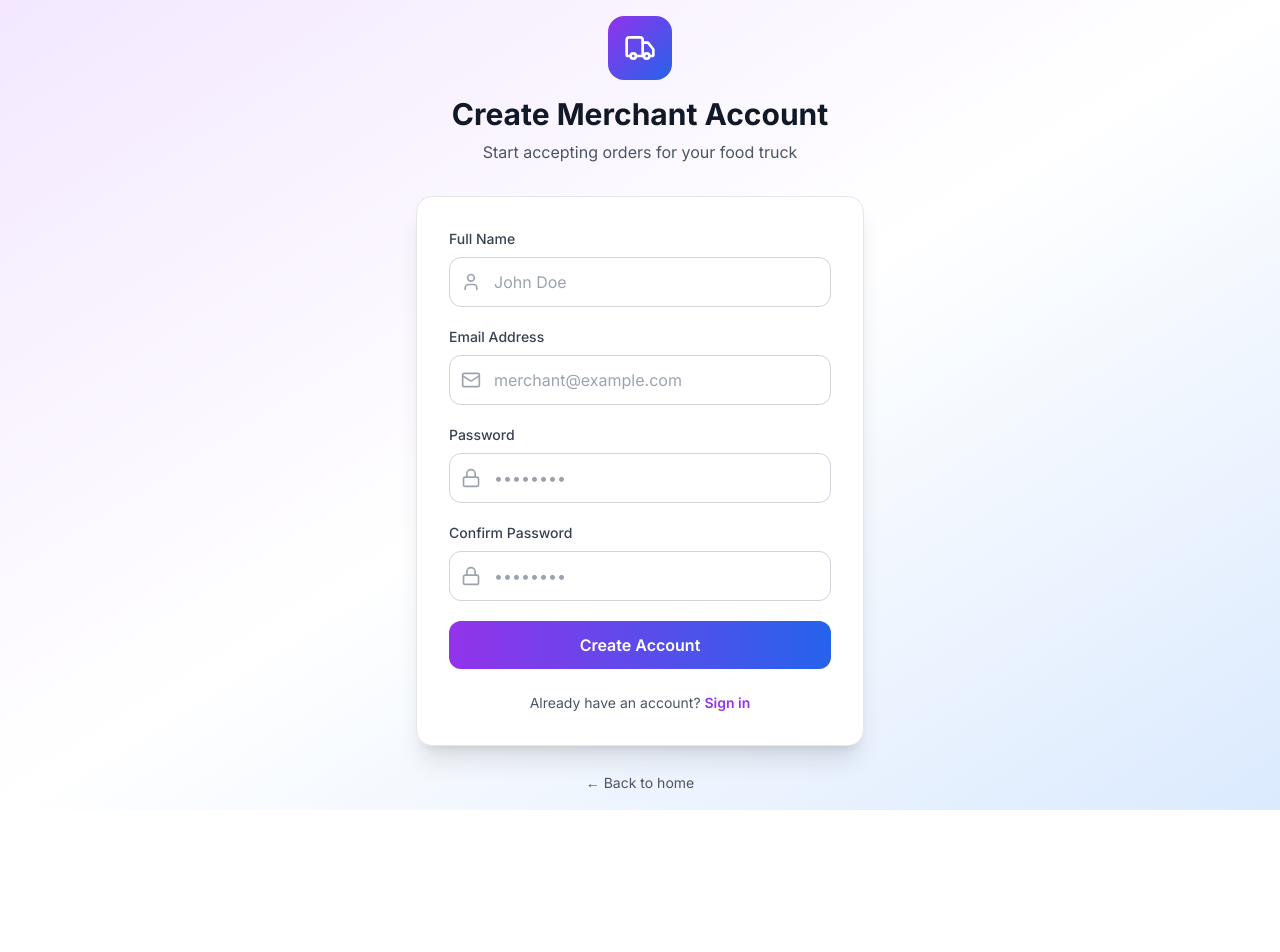
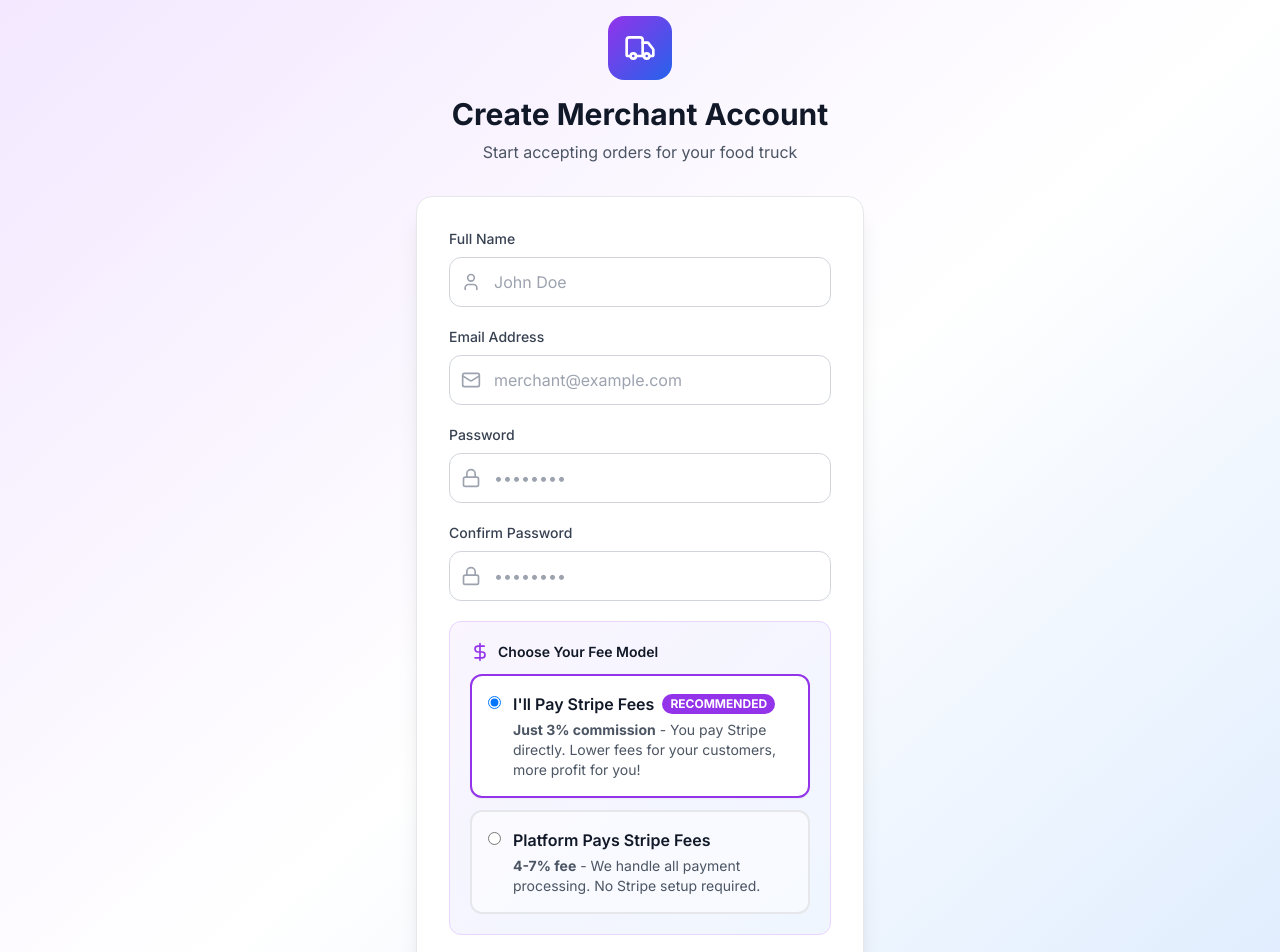
Before and after one commit to div0982/skipdatruck, a Next.js app: page /signup in a window 1280 px wide. Shown: the top 952 px of the page. Before the commit the page ends 810 px from the top, so only its background shows below. Built offline with nearby package versions, Linux system fonts and the light colour scheme.

Commit message:
feat: Add business model selector to signup and update cart fee display

```diff
--- a/app/signup/page.tsx
+++ b/app/signup/page.tsx
@@ -3,7 +3,7 @@
 import { useState } from 'react';
 import { signIn } from 'next-auth/react';
 import { useRouter } from 'next/navigation';
-import { Loader2, Mail, Lock, User, TruckIcon } from 'lucide-react';
+import { Loader2, Mail, Lock, User, TruckIcon, DollarSign } from 'lucide-react';
 
 export default function SignupPage() {
     const router = useRouter();
@@ -11,6 +11,7 @@ export default function SignupPage() {
     const [email, setEmail] = useState('');
     const [password, setPassword] = useState('');
     const [confirmPassword, setConfirmPassword] = useState('');
+    const [businessModel, setBusinessModel] = useState('MERCHANT_PAYS_FEES'); // Default to recommended
     const [loading, setLoading] = useState(false);
     const [error, setError] = useState('');
 
@@ -31,11 +32,11 @@ export default function SignupPage() {
         setLoading(true);
 
         try {
-            // Create account
+            // Create account with business model
             const response = await fetch('/api/auth/signup', {
                 method: 'POST',
                 headers: { 'Content-Type': 'application/json' },
-                body: JSON.stringify({ email, password, name }),
+                body: JSON.stringify({ email, password, name, businessModel }),
             });
 
             const data = await response.json();
@@ -167,6 +168,67 @@ export default function SignupPage() {
                             </div>
                         </div>
 
+                        {/* Business Model Selection */}
+                        <div className="bg-gradient-to-br from-purple-50 to-blue-50 p-5 rounded-xl border border-purple-200">
+                            <div className="flex items-center gap-2 mb-3">
+                                <DollarSign className="w-5 h-5 text-purple-600" />
+                                <label className="block text-sm font-semibold text-gray-900">
+                                    Choose Your Fee Model
+                                </label>
+                            </div>
+
+                            <div className="space-y-3">
+                                {/* Merchant Pays (Recommended) */}
+                                <label className={`flex items-start p-4 border-2 rounded-lg cursor-pointer transition-all ${businessModel === 'MERCHANT_PAYS_FEES'
+                                        ? 'border-purple-600 bg-white shadow-sm'
+                                        : 'border-gray-200 bg-white/50 hover:border-purple-300'
+                                    }`}>
+                                    <input
+                                        type="radio"
+                                        name="businessModel"
+                                        value="MERCHANT_PAYS_FEES"
+                                        checked={businessModel === 'MERCHANT_PAYS_FEES'}
+                                        onChange={(e) => setBusinessModel(e.target.value)}
+                                        className="mt-1"
+                                        disabled={loading}
+                                    />
+                                    <div className="ml-3 flex-1">
+                                        <div className="flex items-center gap-2">
+                                            <span className="font-semibold text-gray-900">I'll Pay Stripe Fees</span>
+                                            <span className="px-2 py-0.5 bg-purple-600 text-white text-xs font-bold rounded-full">
+                                                RECOMMENDED
+                                            </span>
+                                        </div>
+                                        <p className="text-sm text-gray-600 mt-1">
+                                            <strong>Just 3% commission</strong> - You pay Stripe directly. Lower fees for your customers, more profit for you!
+                                        </p>
+                                    </div>
+                                </label>
+
+                                {/* Platform Pays */}
+                                <label className={`flex items-start p-4 border-2 rounded-lg cursor-pointer transition-all ${businessModel === 'PLATFORM_PAYS_FEES'
+                                        ? 'border-purple-600 bg-white shadow-sm'
+                                        : 'border-gray-200 bg-white/50 hover:border-purple-300'
+                                    }`}>
+                                    <input
+                                        type="radio"
+                                        name="businessModel"
+                                        value="PLATFORM_PAYS_FEES"
+                                        checked={businessModel === 'PLATFORM_PAYS_FEES'}
+                                        onChange={(e) => setBusinessModel(e.target.value)}
+                                        className="mt-1"
+                                        disabled={loading}
+                                    />
+                                    <div className="ml-3 flex-1">
+                                        <span className="font-semibold text-gray-900">Platform Pays Stripe Fees</span>
+                                        <p className="text-sm text-gray-600 mt-1">
+                                            <strong>4-7% fee</strong> - We handle all payment processing. No Stripe setup required.
+                                        </p>
+                                    </div>
+                                </label>
+                            </div>
+                        </div>
+
                         <button
                             type="submit"
                             disabled={loading}
--- a/components/cart/CartDrawer.tsx
+++ b/components/cart/CartDrawer.tsx
@@ -6,8 +6,6 @@ import { useCart } from './CartProvider';
 import { formatCurrency } from '@/lib/utils';
 import { useRouter } from 'next/navigation';
 import { cn } from '@/lib/utils';
-import { calculateTax } from '@/lib/tax-calculator';
-import { calculatePlatformFee, calculateTotal } from '@/lib/fee-calculator';
 import { getTaxLabel } from '@/lib/tax-calculator';
 
 interface CartDrawerProps {
@@ -116,46 +114,12 @@ export default function CartDrawer({ truck }: CartDrawerProps) {
                             </button>
                         </div>
                     ))}
-                </div>
-
-                {/* Footer */}
-                <div className="p-6 border-t space-y-4 safe-bottom">
-                    {/* Price Breakdown */}
-                    {(() => {
-                        const subtotal = total; // This is the cart subtotal
-                        const convenienceFee = calculatePlatformFee(subtotal); // Fee calculated on subtotal BEFORE tax
-                        const tax = calculateTax(subtotal, truck.province); // Tax calculated on subtotal
-                        const finalTotal = calculateTotal(subtotal, tax, convenienceFee);
-
-                        return (
-                            <>
-                                <div className="space-y-2 text-sm">
-                                    <div className="flex justify-between text-gray-600">
-                                        <span>Subtotal</span>
-                                        <span>{formatCurrency(subtotal)}</span>
-                                    </div>
-                                    <div className="flex justify-between text-gray-600">
-                                        <span>Convenience Fee (4% + $0.10)</span>
-                                        <span>{formatCurrency(convenienceFee)}</span>
-                                    </div>
-                                    <div className="flex justify-between text-gray-600">
-                                        <span>{getTaxLabel(truck.province)}</span>
-                                        <span>{formatCurrency(tax)}</span>
-                                    </div>
-                                </div>
-
-                                {/* Total */}
-                                <div className="pt-2 border-t">
-                                    <div className="flex justify-between text-xl font-bold">
-                                        <span>Total</span>
-                                        <span className="text-purple-600">
-                                            {formatCurrency(finalTotal)}
                 </span>
             </div>
-                                </div>
+        </div >
                             </>
                         );
-                    })()}
+}) ()}
 
 <button
     onClick={handleCheckout}
@@ -164,8 +128,8 @@ export default function CartDrawer({ truck }: CartDrawerProps) {
 >
     Proceed to Checkout
 </button>
-                </div>
-            </div>
+                </div >
+            </div >
         </>
     );
 }
```
Lines whose indentation alone changed are shown as unchanged.
